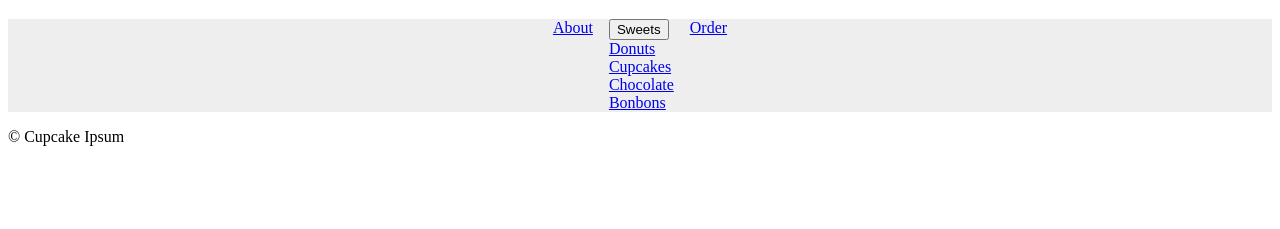
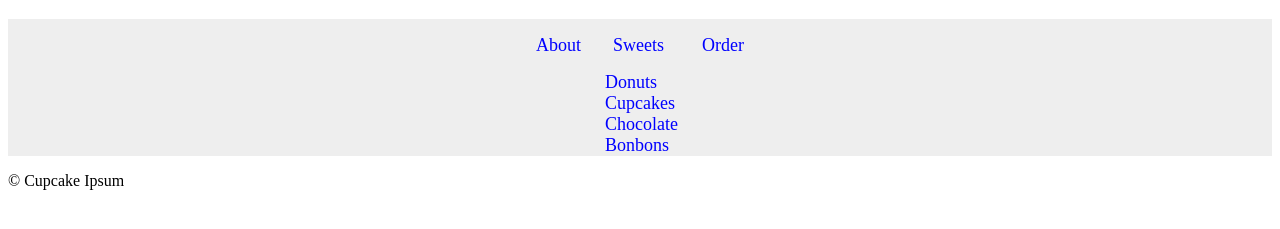
Before and after one commit to ferdamano/css-only-accessible-nav, a plain HTML site: page index.html in a window 1280 px wide. Shown: the part 61-290 px from the top of the page. Drawn offline with Linux system fonts and the light colour scheme.

Commit message:
Clear native browser button styles + links

```diff
--- a/styles.css
+++ b/styles.css
@@ -20,3 +20,23 @@ nav ul li {
 nav > ul > li {
   margin: 0 0.5rem;
 }
+
+.dropdown__title {
+  background-color: transparent;
+  border: none;
+  font-family: inherit;
+}
+
+nav > ul > li a,
+nav > ul > li .dropdown__title {
+  text-decoration: none;
+  text-align: center;
+  display: inline-block;
+  color: blue;
+  font-size: 1.125rem;
+}
+
+nav > ul > li > a,
+nav > ul > li .dropdown__title {
+  padding: 1rem 0.5rem;
+}
```
